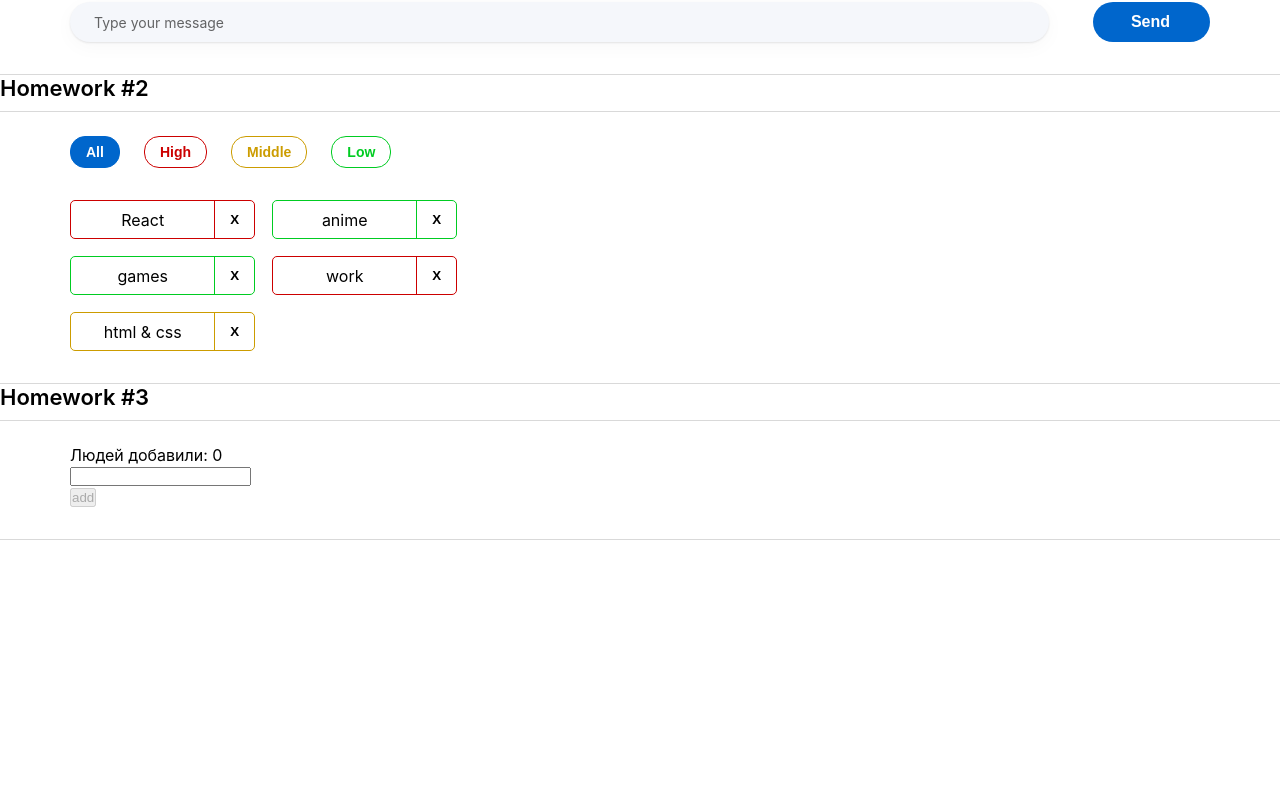
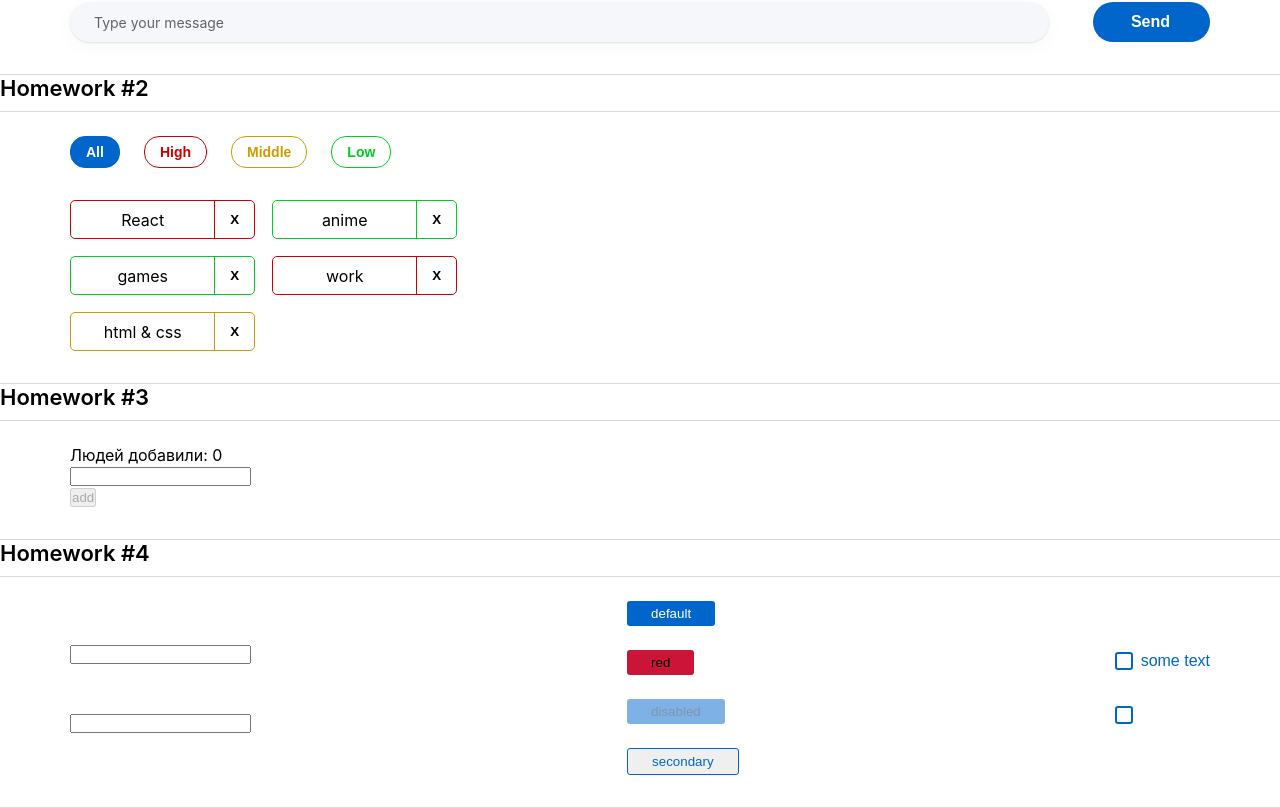
Before and after one commit to chylman/hws2, a React (Create React App) app: page / in a window 1280 px wide. Shown: the part 208-1016 px from the top of the page. Before the commit the page ends 800 px from the top, so only its background shows below. Built offline with nearby package versions, Linux system fonts and the light colour scheme.

Commit message:
feat: add hw4

```diff
--- a/package.json
+++ b/package.json
@@ -53,5 +53,5 @@
       "last 1 safari version"
     ]
   },
-  "packageManager": "yarn@1.22.22+sha512.a6b2f7906b721bba3d67d4aff083df04dad64c399707841b7acf00f6b133b7ac24255f2652fa22ae3534329dc6180534e98d17432037ff6fd140556e2bb3137e"
+  "packageManager": "yarn@4.9.1"
 }
--- a/src/s1-main/App.tsx
+++ b/src/s1-main/App.tsx
@@ -3,6 +3,7 @@ import s from './App.module.css'
 import HW1 from '../s2-homeworks/hw01/HW1'
 import HW2 from "../s2-homeworks/hw02/HW2";
 import HW3 from "../s2-homeworks/hw03/HW3";
+import HW4 from "../s2-homeworks/hw04/HW4";
 
 function App() {
     return (
@@ -11,7 +12,7 @@ function App() {
             {/*раскомментировать по ходу выполнения*/}
             <HW2/>
             <HW3/>
-            {/*<HW4/>*/}
+            <HW4/>
 
             {/*при выполнении дз 5 и более - закомментировать здесь дз 1-4, так как они есть внутри дз 5*/}
             {/*<HW5/>*/}
--- a/src/s2-homeworks/hw04/common/c2-SuperButton/SuperButton.module.css
+++ b/src/s2-homeworks/hw04/common/c2-SuperButton/SuperButton.module.css
@@ -1,16 +1,27 @@
 .button {
+    border-radius: 3px;
+    border: none;
+    padding: 5px 24px;
 }
 
 .disabled {
+    background-color: #0066CC;
+    color: #002E5C;
+    opacity: 0.5;
 }
 
 .secondary {
+    color: #0066CC;
+    border: 1px solid #0066CC;
 }
 
 .default {
+    color: #ffffff;
+    background-color: #0066CC;
 }
 
 .red {
+    background-color: #CC1439;
 }
 
 .default:hover {
--- a/src/s2-homeworks/hw04/common/c2-SuperButton/SuperButton.tsx
+++ b/src/s2-homeworks/hw04/common/c2-SuperButton/SuperButton.tsx
@@ -18,10 +18,11 @@ const SuperButton: React.FC<SuperButtonPropsType> = (
     }
 ) => {
     const finalClassName = s.button
-        // + (disabled
-        //         ? ...
-        //         : xType === 'red'
-        //             ? ...
+        + (disabled
+                ? ' ' + s.disabled
+                : xType === 'red' ? ' ' + s.red
+                : xType === 'secondary' ? ' ' + s.secondary
+                : ' ' + s.default)
         + (className ? ' ' + className : '') // задачка на смешивание классов
 
     return (
--- a/src/s2-homeworks/hw04/common/c3-SuperCheckbox/SuperCheckbox.tsx
+++ b/src/s2-homeworks/hw04/common/c3-SuperCheckbox/SuperCheckbox.tsx
@@ -22,11 +22,13 @@ const SuperCheckbox: React.FC<SuperCheckboxPropsType> = (
         spanClassName,
         children, // в эту переменную попадёт текст, типизировать не нужно так как он затипизирован в React.FC
         id,
+        checked,
 
         ...restProps // все остальные пропсы попадут в объект restProps
     }
 ) => {
     const onChangeCallback = (e: ChangeEvent<HTMLInputElement>) => {
+      onChangeChecked?.(!e.currentTarget.checked)
         // задачка на написание онченджа
 
     }
```
Also changed, not shown: .yarnrc.yml (added), 1 other file (tests, documents, lock files or other folders).
